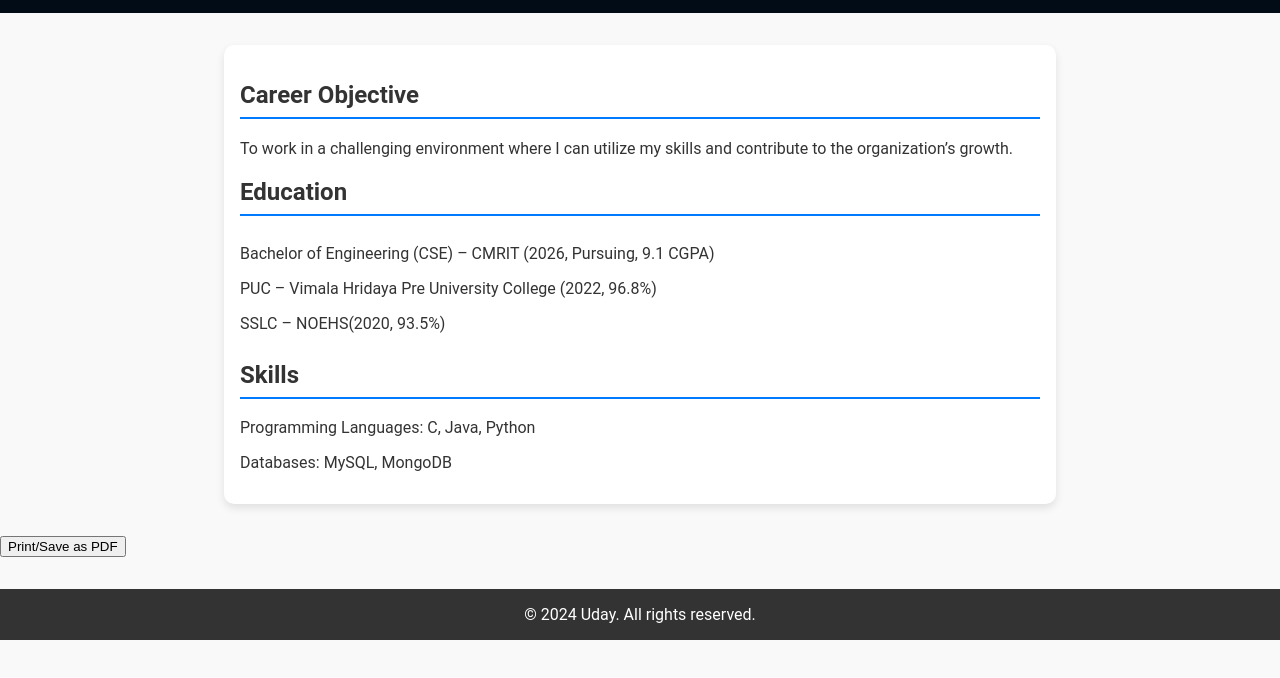
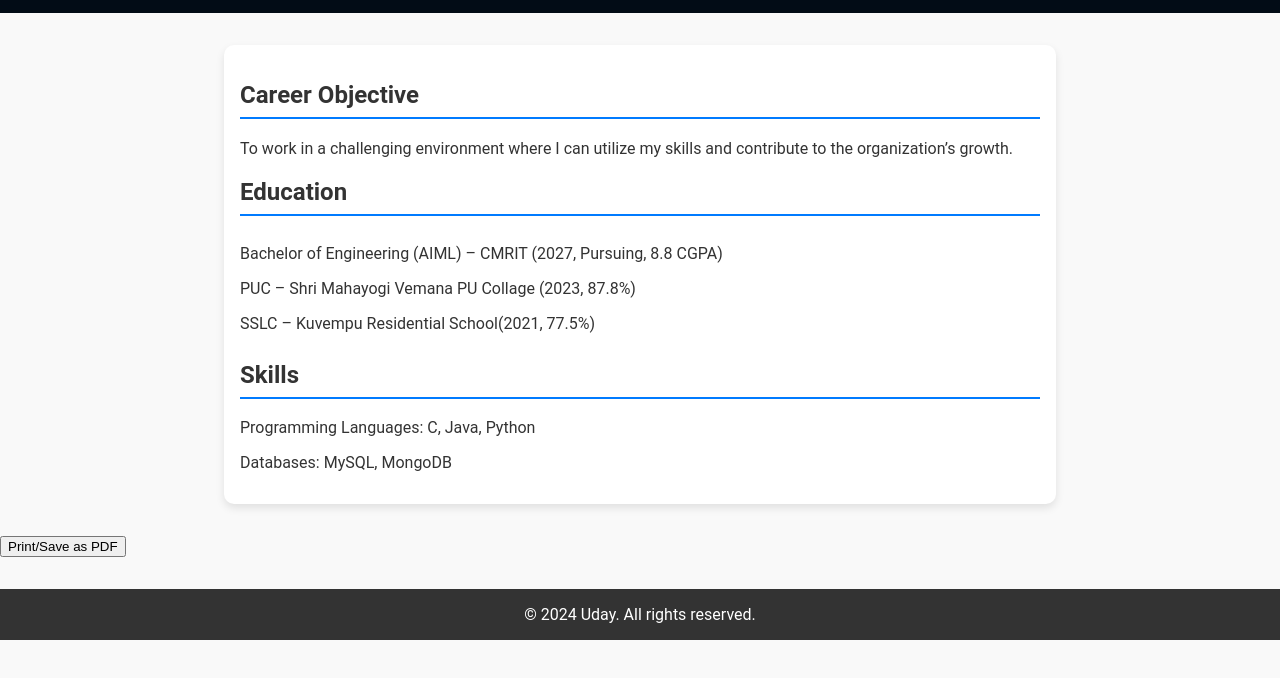
Before and after one commit to Raghavendraes2005/3rd_sem_mini, a plain HTML site: page resume.html in a window 1280 px wide. Shown: the part 76-754 px from the top of the page. Drawn offline with Linux system fonts and the light colour scheme; a script that the page names is missing.

Commit message:
Update resume.html

```diff
--- a/resume.html
+++ b/resume.html
@@ -26,9 +26,9 @@
         <section id="education">
             <h2>Education</h2>
             <ul>
-                <li>Bachelor of Engineering (CSE) – CMRIT (2026, Pursuing, 9.1 CGPA)</li>
-                <li>PUC – Vimala Hridaya Pre University College (2022, 96.8%)</li>
-                <li>SSLC – NOEHS(2020, 93.5%)</li>
+                <li>Bachelor of Engineering (AIML) – CMRIT (2027, Pursuing, 8.8 CGPA)</li>
+                <li>PUC – Shri Mahayogi Vemana PU Collage (2023, 87.8%)</li>
+                <li>SSLC – Kuvempu Residential School(2021, 77.5%)</li>
             </ul>
         </section>
         <section id="skills">
```
